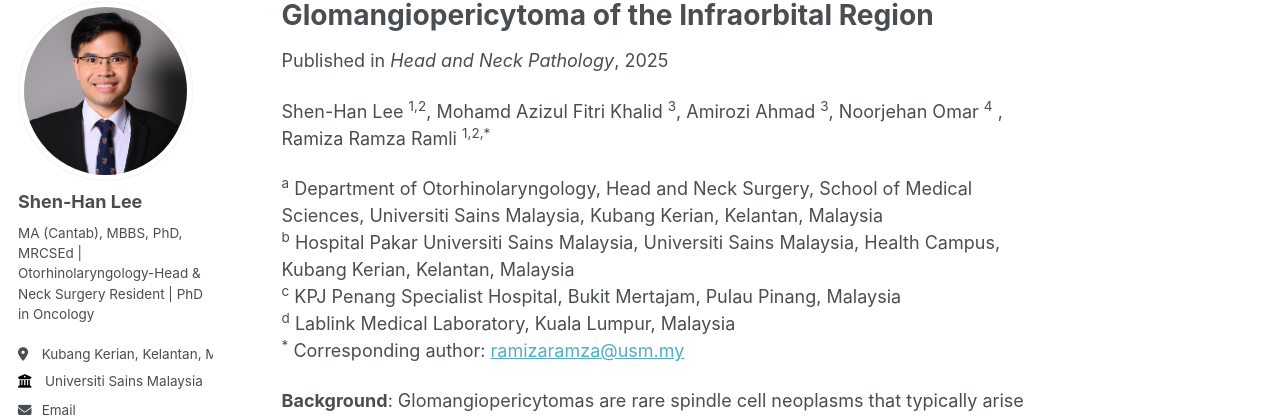
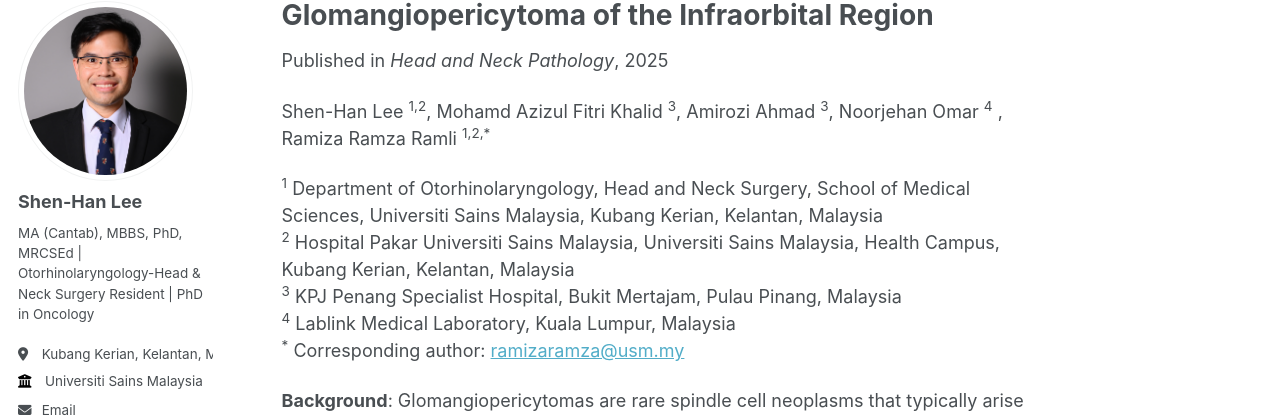
Before and after one commit to shenhanlee/shenhanlee.github.io, a Jekyll site: the page built from _publications/2025-08-09-glomangiopericytoma-infraorbital-region.md, in a window 1280 px wide and 900 px high. Shown: the part 105-523 px from the top of the window. Built offline with Jekyll 4.4.1, drawn with Linux system fonts in a browser that asks for light colours; some web fonts are replaced.

Commit message:
Merge remote-tracking branch 'origin/master'

```diff
--- a/_publications/2025-08-09-glomangiopericytoma-infraorbital-region.md
+++ b/_publications/2025-08-09-glomangiopericytoma-infraorbital-region.md
@@ -12,10 +12,10 @@ citation: 'Lee SH, Khalid MAF, Ahmad A, Omar N, Ramli RR. (2025). &quot;Glomangi
 
 Shen-Han Lee <sup>1,2</sup>, Mohamd Azizul Fitri Khalid <sup>3</sup>, Amirozi Ahmad <sup>3</sup>, Noorjehan Omar <sup>4</sup> , Ramiza Ramza Ramli <sup>1,2,*</sup>
 
-<sup>a</sup> Department of Otorhinolaryngology, Head and Neck Surgery, School of Medical Sciences,  Universiti Sains Malaysia, Kubang Kerian, Kelantan, Malaysia
-<sup>b</sup> Hospital Pakar Universiti Sains Malaysia, Universiti Sains Malaysia, Health Campus, Kubang Kerian, Kelantan, Malaysia
-<sup>c</sup> KPJ Penang Specialist Hospital, Bukit Mertajam, Pulau Pinang, Malaysia
-<sup>d</sup> Lablink Medical Laboratory, Kuala Lumpur, Malaysia
+<sup>1</sup> Department of Otorhinolaryngology, Head and Neck Surgery, School of Medical Sciences,  Universiti Sains Malaysia, Kubang Kerian, Kelantan, Malaysia
+<sup>2</sup> Hospital Pakar Universiti Sains Malaysia, Universiti Sains Malaysia, Health Campus, Kubang Kerian, Kelantan, Malaysia
+<sup>3</sup> KPJ Penang Specialist Hospital, Bukit Mertajam, Pulau Pinang, Malaysia
+<sup>4</sup> Lablink Medical Laboratory, Kuala Lumpur, Malaysia
 <sup>*</sup> Corresponding author: [ramizaramza@usm.my](mailto:ramizaramza@usm.my)
 
 <b>Background</b>: Glomangiopericytomas are rare spindle cell neoplasms that typically arise within the sinonasal tract and exhibit borderline to low malignant potential. While unusual, occurrences of this tumor in other regions of the head and neck have been reported, such as the deep neck spaces, larynx, tongue, and middle ear.
```
